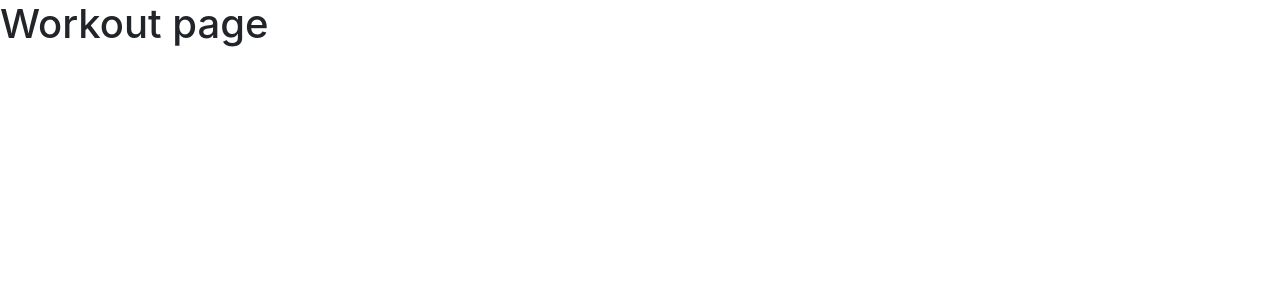
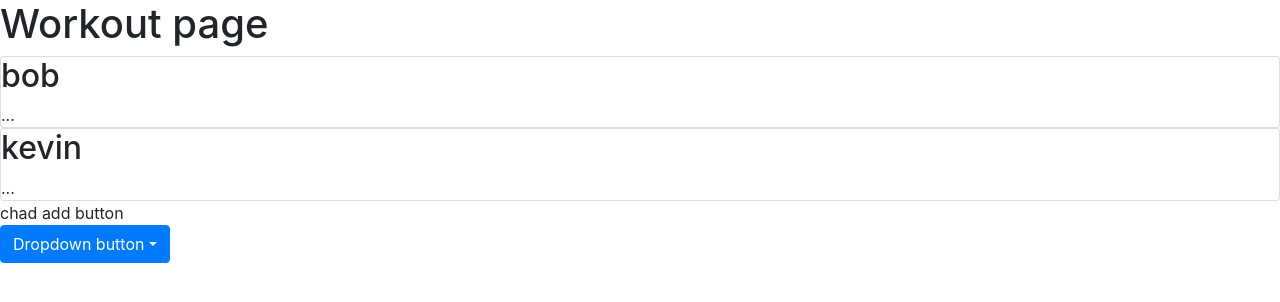
Before and after one commit to MichaelLutz1/fitness-app, a React (Vite) app: page /Workout in a window 1280 px wide. Shown: the top 302 px of the page. Built offline with nearby package versions, Linux system fonts and the light colour scheme; no server answers.

Commit message:
started work on workout page/cards

```diff
--- a/package.json
+++ b/package.json
@@ -9,8 +9,10 @@
     "preview": "vite preview"
   },
   "dependencies": {
+    "bootstrap": "^5.2.3",
     "firebase": "^9.15.0",
     "react": "^18.2.0",
+    "react-bootstrap": "^2.7.0",
     "react-dom": "^18.2.0",
     "react-google-button": "^0.7.2",
     "react-router-dom": "^6.6.1"
--- a/src/App.jsx
+++ b/src/App.jsx
@@ -1,16 +1,14 @@
 import { Routes, Route, Link, Navigate } from "react-router-dom";
-import Home from "./screens/Home";
-import Workout from "./screens/Workout";
-import Exercise from "./screens/Exercise";
-import Login from "./screens/Login";
+import Home from "./screens/home/Home";
+import Workout from "./screens/workout/Workout";
+import Exercise from "./screens/exercise/Exercise";
+import Login from "./screens/login/Login";
 import { UserAuth } from "./contexts/AuthContext";
 
 function App() {
   const context = UserAuth();
   console.log(context);
-  function loggedIn(e) {
-    return e ? true : false;
-  }
+
   return (
     <>
       {context.user ? (
@@ -33,7 +31,7 @@ function App() {
         <Route path="/Exercise" element={<Exercise />} />
         <Route
           path="/"
-          element={loggedIn(context.user) ? <Home /> : <Login />}
+          element={context.user ? <Home /> : <Login />}
         />
       </Routes>
     </>
--- a/src/screens/Workout.jsx
+++ /dev/null
@@ -1,5 +0,0 @@
-function Workout() {
-  return <h1>Workout page</h1>;
-}
-
-export default Workout;
--- a/src/screens/Home.jsx
+++ b/src/screens/home/Home.jsx
@@ -1,4 +1,4 @@
-import { UserAuth } from "../contexts/AuthContext";
+import { UserAuth } from "../../contexts/AuthContext";
 
 function Home() {
   const context = UserAuth();
--- a/src/screens/Login.jsx
+++ b/src/screens/login/Login.jsx
@@ -1,6 +1,6 @@
 import { FirebaseError } from "firebase/app";
 import { GoogleButton } from "react-google-button";
-import { UserAuth } from "../contexts/AuthContext";
+import { UserAuth } from "../../contexts/AuthContext";
 
 function Login() {
   const context = UserAuth();
--- /dev/null
+++ b/src/screens/workout/Workout.jsx
@@ -0,0 +1,32 @@
+import { useState } from "react";
+import { ExerciseCard } from "./ExerciseCard";
+import Dropdown from 'react-bootstrap/Dropdown';
+import DropdownButton from 'react-bootstrap/DropdownButton';
+
+function Workout() {
+  let exercises = [];
+  const [isEditting, setIsEditting] = useState(null);
+  exercises.push({name:'bob'})
+  exercises.push({name:'kevin'})
+//  {name:
+//  reps:
+//  weight:
+//  lastReps:
+//  lastWeight:
+//  }
+
+  return (<>
+  <h1>Workout page</h1>
+  {exercises.map((ex, i) => <ExerciseCard name ={ex.name} setIsEditting={setIsEditting} index = {i} key={ex.name}>{ex}</ExerciseCard>)}
+
+  <div className="addBtn">chad add button
+    <DropdownButton id="dropdown-basic-button" title="Dropdown button">
+      <Dropdown.Item onClick={()=>{console.log("asfdlkjal;kjfasdl;kj")}}>Action</Dropdown.Item>
+      <Dropdown.Item>Another action</Dropdown.Item>
+      <Dropdown.Item onClick={() => (console.log('clicked'))} >Something else</Dropdown.Item>
+    </DropdownButton>
+  </div>
+  </>);
+}
+
+export default Workout;
```
Also changed, not shown: src/screens/exercise/Exercise.jsx (renamed from src/screens/Exercise.jsx), 1 other file (tests, documents, lock files or other folders).
